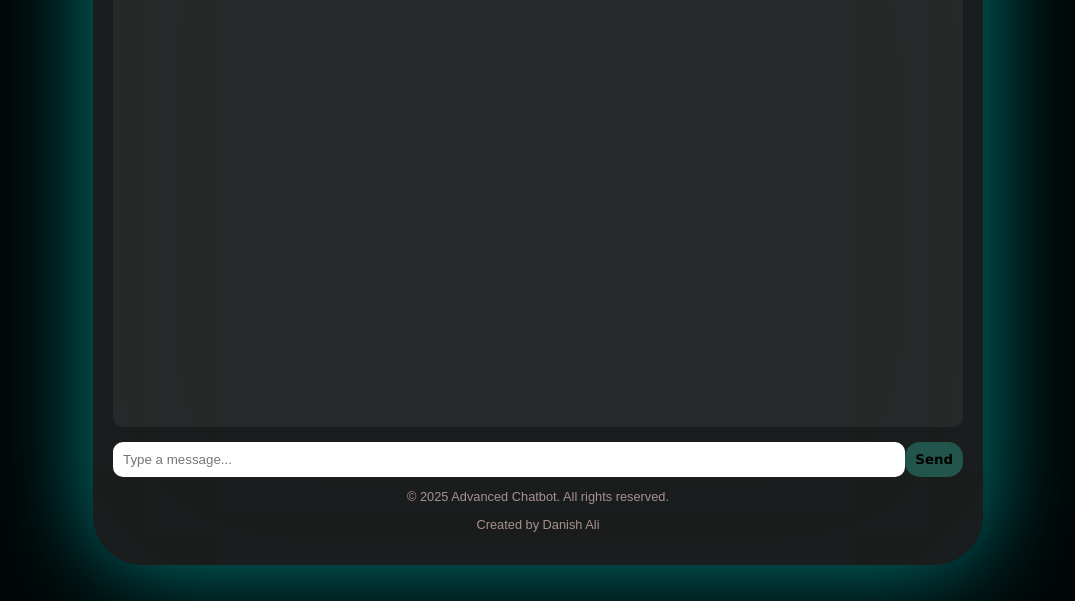
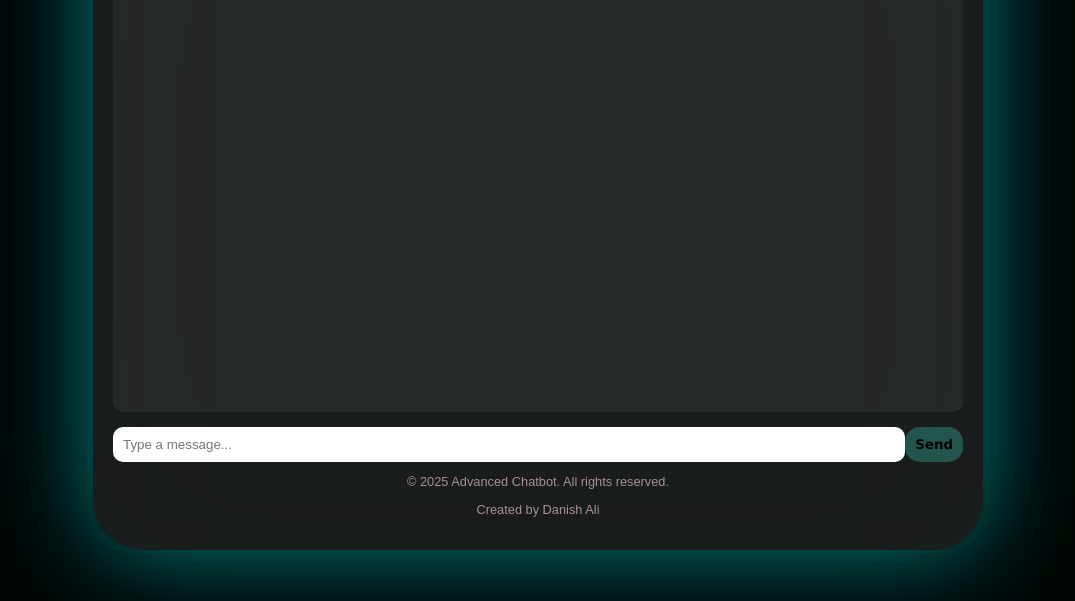
Before and after one commit to dani6218995/advanced-chatbot, a website: page index.html in a window 1280 px wide. Shown: the part 199-800 px from the top of the page, without its empty margins (102-1177 px from the left). Drawn offline with Linux system fonts and the light colour scheme.

Commit message:
chatbot.css

```diff
--- a/chatbot.css
+++ b/chatbot.css
@@ -29,7 +29,7 @@ header h1 {
 }
 
 .chat-box {
-    height: 470px;
+    height: 440px;
     overflow-y: auto;
     padding: 15px;
     background: rgba(255, 255, 255, 0.05);
```
